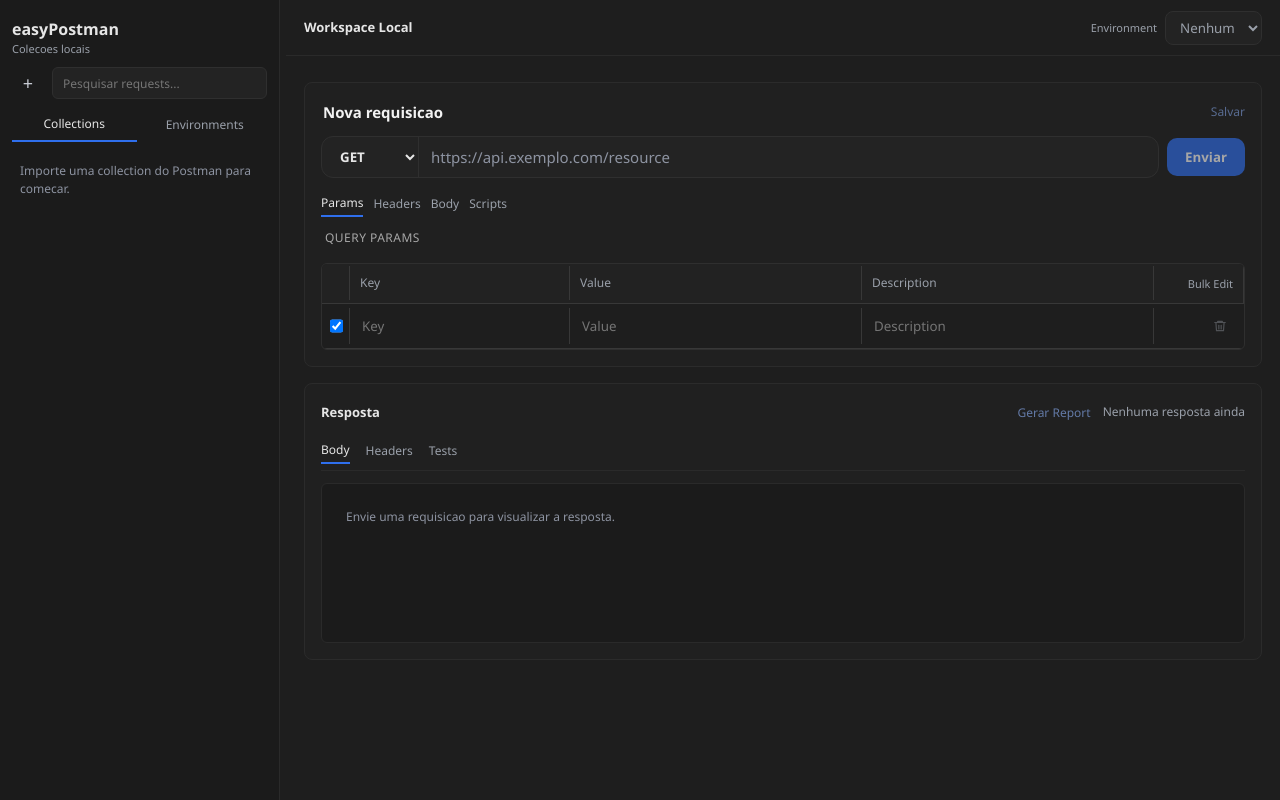
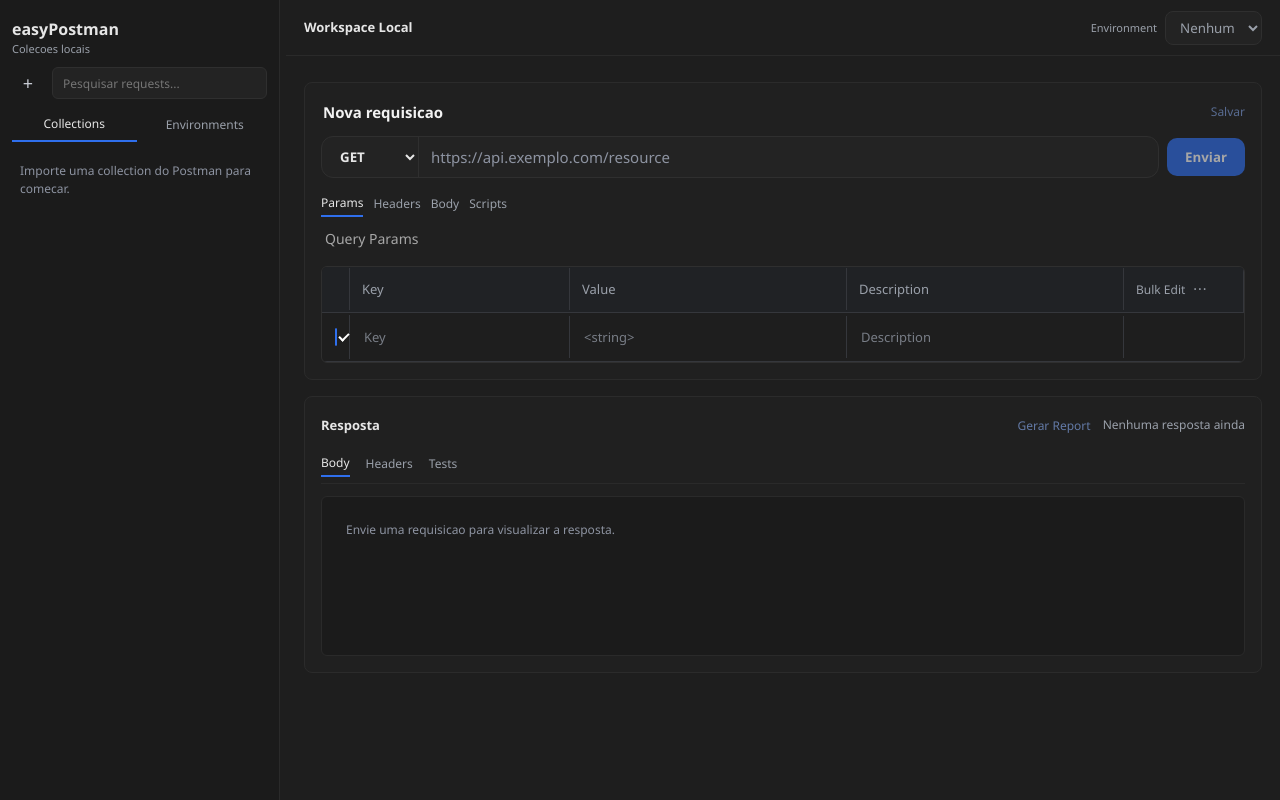
Before and after one commit to rhaynner-qa/easyPostman, a React (Vite) app: page / in a window 1280 px wide. Built offline with nearby package versions, Linux system fonts and the light colour scheme.

Commit message:
Ajusta estilo da grid de params e headers

```diff
--- a/src/App.css
+++ b/src/App.css
@@ -759,21 +759,21 @@ textarea {
 }
 
 .params-header {
-  grid-template-columns: 28px var(--params-key-width) 1fr 1fr 90px;
+  grid-template-columns: 28px var(--params-key-width) 1fr 1fr 120px;
   position: relative;
 }
 
 .params-row {
-  grid-template-columns: 28px var(--params-key-width) 1fr 1fr 90px;
+  grid-template-columns: 28px var(--params-key-width) 1fr 1fr 120px;
 }
 
 .headers-header {
-  grid-template-columns: 28px var(--headers-key-width) 1fr 1fr 90px;
+  grid-template-columns: 28px var(--headers-key-width) 1fr 1fr 120px;
   position: relative;
 }
 
 .headers-row {
-  grid-template-columns: 28px var(--headers-key-width) 1fr 1fr 90px;
+  grid-template-columns: 28px var(--headers-key-width) 1fr 1fr 120px;
 }
 
 .grid-resizer {
@@ -801,59 +801,92 @@ textarea {
 }
 
 .table-header {
-  font-size: 12px;
+  font-size: 14px;
   color: #a7a7a7;
-  text-transform: uppercase;
-  letter-spacing: 0.04em;
+  text-transform: none;
+  letter-spacing: 0;
   padding: 0 4px 6px;
 }
 
 .table-header-row {
   display: grid;
-  grid-template-columns: 28px 1.2fr 1fr 1fr 90px;
+  grid-template-columns: 28px 1.2fr 1fr 1fr 120px;
   align-items: center;
   padding: 0;
-  border-bottom: 1px solid #383838;
-  background: #222222;
+  border-bottom: 1px solid #35373c;
+  background: #202225;
   color: #9aa0aa;
-  font-size: 12px;
+  font-size: 13px;
 }
 
 .bulk-button {
-  justify-self: end;
+  justify-self: start;
   border: none;
   background: transparent;
   padding: 4px 0;
   border-radius: 0;
-  font-size: 11px;
+  font-size: 12px;
   cursor: pointer;
   color: #9aa0aa;
+  display: inline-flex;
+  align-items: center;
+  gap: 8px;
+}
+
+.bulk-button::after {
+  content: "···";
+  letter-spacing: 1px;
+  font-size: 14px;
+  line-height: 1;
 }
 
 .bulk-placeholder {
-  justify-self: end;
-  width: 90px;
+  justify-self: start;
+  width: 120px;
 }
 
 .postman-row {
   display: grid;
-  grid-template-columns: 28px 1.2fr 1fr 1fr 90px;
+  grid-template-columns: 28px 1.2fr 1fr 1fr 120px;
   align-items: center;
   padding: 0;
-  border-bottom: 1px solid #383838;
+  border-bottom: 1px solid #35373c;
 }
 
 .postman-row input[type="checkbox"] {
-  width: 14px;
-  height: 14px;
+  width: 18px;
+  height: 18px;
+  appearance: none;
+  border: 1px solid #3a3d45;
+  border-radius: 6px;
+  background: transparent;
+  cursor: pointer;
+  position: relative;
+}
+
+.postman-row input[type="checkbox"]:checked {
+  background: #2f6fed;
+  border-color: #2f6fed;
+}
+
+.postman-row input[type="checkbox"]:checked::after {
+  content: "";
+  position: absolute;
+  left: 5px;
+  top: 2px;
+  width: 4px;
+  height: 8px;
+  border: solid #ffffff;
+  border-width: 0 2px 2px 0;
+  transform: rotate(45deg);
 }
 
 .postman-cell {
   display: flex;
   align-items: center;
-  padding: 8px 10px;
-  border-right: 1px solid #383838;
-  min-height: 34px;
+  padding: 10px 12px;
+  border-right: 1px solid #35373c;
+  min-height: 42px;
 }
 
 .postman-cell:last-child {
@@ -866,6 +899,10 @@ textarea {
 
 .bulk-cell {
   justify-content: flex-end;
+}
+
+.table-header-row .bulk-cell {
+  justify-content: flex-start;
 }
 
 .row-delete {
@@ -886,12 +923,29 @@ textarea {
   cursor: not-allowed;
 }
 
+.params-row .row-delete,
+.headers-row .row-delete {
+  opacity: 0;
+}
+
+.params-row:hover .row-delete,
+.headers-row:hover .row-delete,
+.params-row:focus-within .row-delete,
+.headers-row:focus-within .row-delete {
+  opacity: 0.75;
+}
+
 .postman-row input:not([type="checkbox"]) {
   background: transparent;
   border: none;
-  color: #e6e6e6;
+  color: #e2e5ea;
   outline: none;
   width: 100%;
+  font-size: 13px;
+}
+
+.postman-row input:not([type="checkbox"])::placeholder {
+  color: #787d86;
 }
 
 .bulk-editor {
@@ -1140,21 +1194,21 @@ textarea {
 }
 
 .table-header-row.params-header {
-  grid-template-columns: 28px var(--params-key-width) 1fr 1fr 90px;
+  grid-template-columns: 28px var(--params-key-width) 1fr 1fr 120px;
   position: relative;
 }
 
 .postman-row.params-row {
-  grid-template-columns: 28px var(--params-key-width) 1fr 1fr 90px;
+  grid-template-columns: 28px var(--params-key-width) 1fr 1fr 120px;
 }
 
 .table-header-row.headers-header {
-  grid-template-columns: 28px var(--headers-key-width) 1fr 1fr 90px;
+  grid-template-columns: 28px var(--headers-key-width) 1fr 1fr 120px;
   position: relative;
 }
 
 .postman-row.headers-row {
-  grid-template-columns: 28px var(--headers-key-width) 1fr 1fr 90px;
+  grid-template-columns: 28px var(--headers-key-width) 1fr 1fr 120px;
 }
 
 .table-header-row.env-header {
--- a/src/App.jsx
+++ b/src/App.jsx
@@ -2111,7 +2111,7 @@ function App() {
                       <div className="postman-cell">
                         <input
                           value={param.value}
-                          placeholder="Value"
+                          placeholder="<string>"
                           onChange={(event) =>
                             updateKeyValue(
                               "params",
@@ -2268,7 +2268,7 @@ function App() {
                       <div className="postman-cell">
                         <input
                           value={header.value}
-                          placeholder="Value"
+                          placeholder="<string>"
                           onChange={(event) =>
                             updateKeyValue(
                               "headers",
```
